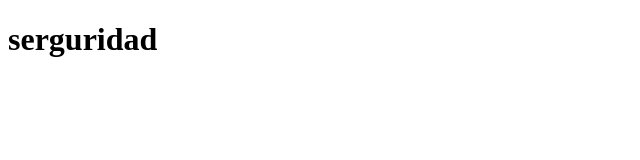
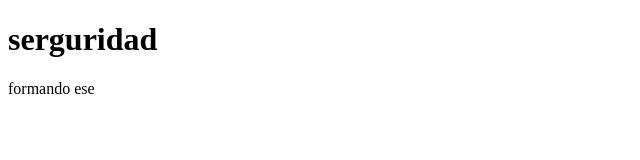
Before and after one commit to cristiancarvalal-byte/cristiancarvalal, a plain HTML site: page index.html in a window 1280 px wide. Shown: the whole page, without its empty margins (0-640 px from the left). Drawn offline with Linux system fonts and the light colour scheme.

Commit message:
campaña

```diff
--- a/index.html
+++ b/index.html
@@ -9,6 +9,7 @@
 
 <body>
     <h1>serguridad</h1>
+    <p>formando ese</p>
 </body>
 
 </html>
```
